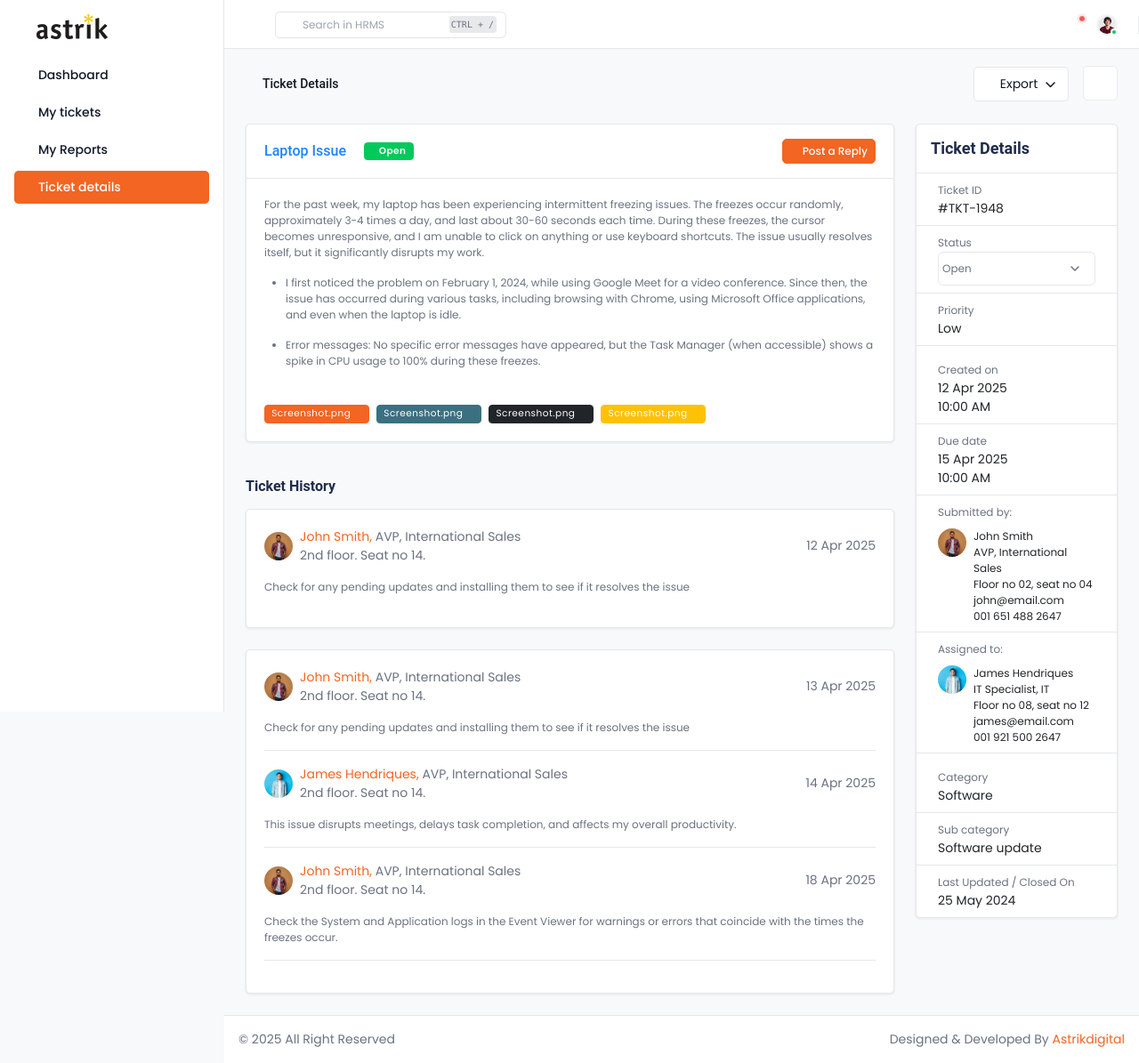
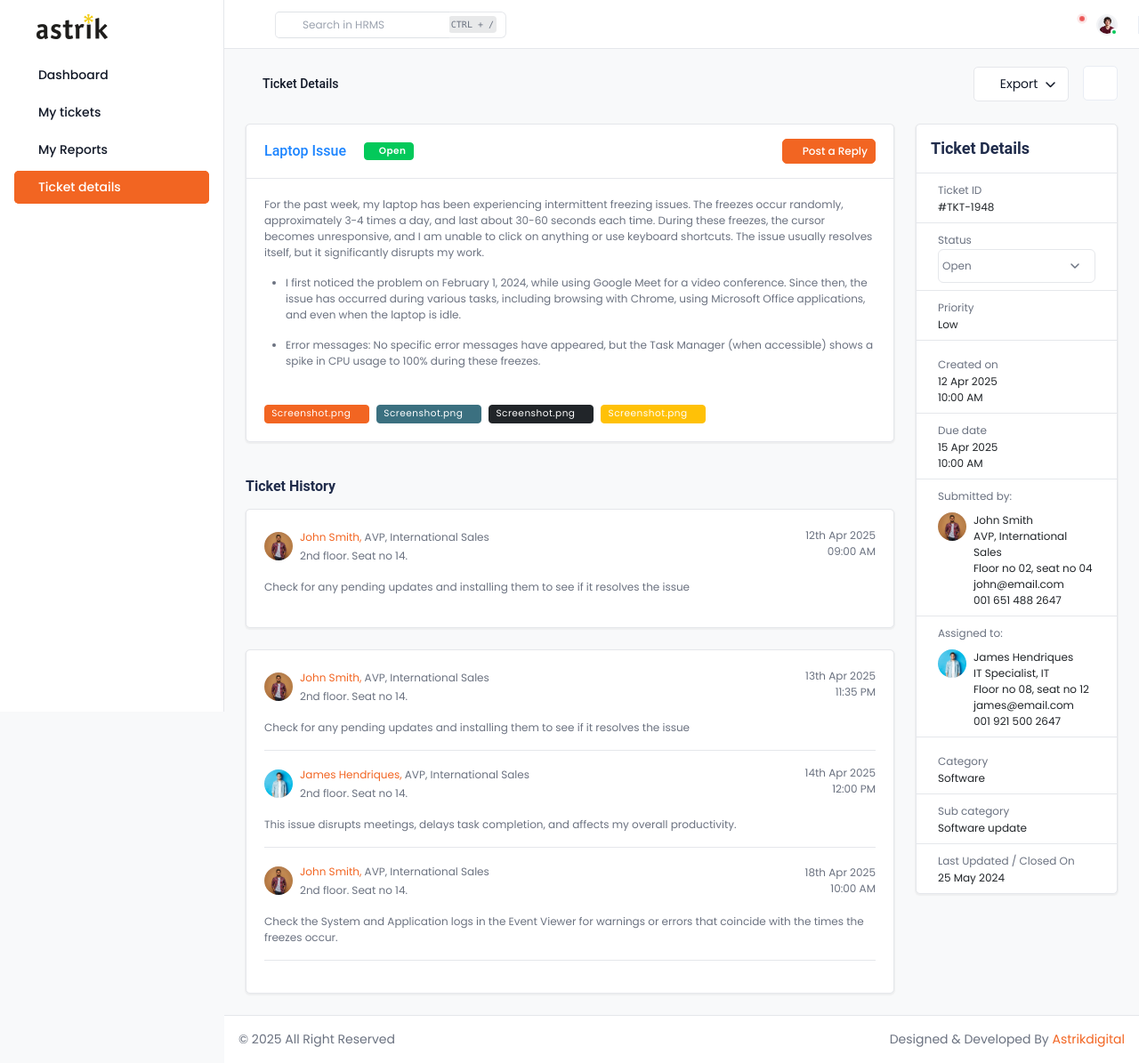
Before and after one commit to nabeelwork123/ticket-it-specialists, a PHP site: page /ticket-details.php in a window 1280 px wide. Shown: the whole page at 89% size. Run offline with PHP 8.4, Linux system fonts and the light colour scheme; some libraries are stand-ins or nearby versions; some web fonts are replaced.

Commit message:
new updates

```diff
--- a/ticket-details.php
+++ b/ticket-details.php
@@ -165,16 +165,16 @@
                         <div class="card-body">
 
                                     <div class="mb-3">
-                                        <div class="d-flex align-items-center justify-content-between flex-wrap mb-sm-3 mb-2">
+                                        <div class="d-flex align-items-start justify-content-between flex-wrap mb-sm-3 mb-2">
                                             <div class="d-flex align-items-center">
                                                 <span class="avatar avatar-md avatar-rounded me-2 flex-shrink-0"><img src="assets/img/users/user-01.webp" alt="Img"></span>
                                             <div>
-                                            <span class=""><span class="text-primary">John Smith,</span>  AVP, International Sales <br>2nd floor. Seat no 14.  </span>
+                                            <span class="fs-12"><span class="text-primary">John Smith,</span>  AVP, International Sales <br>2nd floor. Seat no 14.  </span>
                                                 <!-- <h6 class="mb-1">Marilyn Siegle</h6> -->
 
                                             </div>
                                             </div>
-                                            <p class="d-flex justify-content-end text-end mt-sm-0 mt-2"><i class="ti ti-calendar-bolt me-1"></i>12 Apr 2025</p>
+                                            <p class="d-flex align-items-start fs-12 justify-content-end text-end mt-sm-0 mt-2"><i class="ti ti-calendar-bolt me-1"></i>12th Apr 2025<br>09:00 AM</p>
                                         </div>
                                         <div>
                                             <div class="mb-sm-0 mb-0">
@@ -197,16 +197,16 @@
                         <div class="card-body">
                         <div>
                                     <div class="border-bottom mb-3">
-                                        <div class="d-flex align-items-center justify-content-between flex-wrap mb-sm-3 mb-2">
+                                        <div class="d-flex align-items-start justify-content-between flex-wrap mb-sm-3 mb-2">
                                             <div class="d-flex align-items-center">
                                                 <span class="avatar avatar-md avatar-rounded me-2 flex-shrink-0"><img src="assets/img/users/user-01.webp" alt="Img"></span>
                                             <div>
-                                            <span class=""><span class="text-primary">John Smith,</span>  AVP, International Sales <br>2nd floor. Seat no 14.  </span>
+                                            <span class="fs-12"><span class="text-primary">John Smith,</span>  AVP, International Sales <br>2nd floor. Seat no 14.  </span>
                                                 <!-- <h6 class="mb-1">Marilyn Siegle</h6> -->
 
                                             </div>
                                             </div>
-                                            <p class="d-flex align-items-center justify-content-end text-end mt-sm-0 mt-2"><i class="ti ti-calendar-bolt me-1"></i>13 Apr 2025</p>
+                                            <p class="d-flex align-items-start fs-12 justify-content-end text-end mt-sm-0 mt-2"><i class="ti ti-calendar-bolt me-1"></i>13th Apr 2025<br>11:35 PM </p>
                                         </div>
                                         <div>
                                             <div class="mb-sm-3 mb-1">
@@ -220,16 +220,16 @@
                                     </div>
                                 </div>
                                 <div class="border-bottom mb-3 ">
-                                        <div class="d-flex align-items-center justify-content-between flex-wrap mb-sm-3 mb-2">
+                                        <div class="d-flex align-items-start justify-content-between flex-wrap mb-sm-3 mb-2">
                                             <div class="d-flex align-items-center">
                                             <span class="avatar avatar-md avatar-rounded me-2 flex-shrink-0"><img src="assets/img/users/user-09.webp" alt="Img"></span>
                                             <div>
-                                            <span class=""><span class="text-primary">James Hendriques,</span>  AVP, International Sales <br>2nd floor. Seat no 14.  </span>
+                                            <span class="fs-12"><span class="text-primary">James Hendriques,</span>  AVP, International Sales <br>2nd floor. Seat no 14.  </span>
                                                 <!-- <h6 class="mb-1">Marilyn Siegle</h6> -->
 
                                             </div>
                                             </div>
-                                            <p class="d-flex align-items-center justify-content-end text-end mt-sm-0 mt-2"><i class="ti ti-calendar-bolt me-1"></i>14 Apr 2025</p>
+                                            <p class="d-flex align-items-start justify-content-end fs-12 text-end mt-sm-0 mt-2"><i class="ti ti-calendar-bolt me-1"></i>14th Apr 2025<br>12:00 PM</p>
                                         </div>
                                         <div>
                                             <div class="mb-sm-3 mb-0">
@@ -247,12 +247,13 @@
                                             <div class="d-flex align-items-center">
                                             <span class="avatar avatar-md avatar-rounded me-2 flex-shrink-0"><img src="assets/img/users/user-01.webp" alt="Img"></span>
                                             <div>
-                                            <span class=""><span class="text-primary">John Smith,</span>  AVP, International Sales <br>2nd floor. Seat no 14.  </span>
+                                            <span class="fs-12"><span class="text-primary">John Smith,</span>  AVP, International Sales <br>2nd floor. Seat no 14.  </span>
                                                 <!-- <h6 class="mb-1">Marilyn Siegle</h6> -->
 
                                             </div>
                                             </div>
-                                            <p class="d-flex  align-items-center justify-content-end text-end mt-sm-0 mt-2"><i class="ti ti-calendar-bolt me-1"></i>18 Apr 2025</p>
+                                            <p class="d-flex fs-12 align-items-start justify-content-end text-end mt-sm-0 mt-2"><i class="ti ti-calendar-bolt me-1"></i>18th Apr 2025<br>10:00 AM </p>
+
                                         </div>
                                         <div>
                                             <div class="mb-sm-3 mb-1">
@@ -294,13 +295,13 @@
                             <div class="col-lg-l2">
                             <div class="border-bottom px-sm-4 px-1 py-2">
                                 <span class="fs-12">Ticket ID</span>
-                                <p class="text-dark">#TKT-1948</p>
+                                <p class="text-dark fs-12">#TKT-1948</p>
                             </div>
                             </div>
                             <div class="col-lg-12">
                             <div class="border-bottom px-sm-4 px-1 py-2">
                                 <span class="fs-12">Status</span>
-                                    <select class="form-select form-control px-1">
+                                    <select class="form-select form-control px-1 fs-12">
 
                                         <option selected>Open</option>
                                         <option>close</option>
@@ -311,21 +312,21 @@
                             <div class="col-lg-12">
                             <div class="border-bottom px-sm-4 px-1 py-2 mb-2">
                                 <span class="fs-12">Priority </span>
-                                <p class="text-dark">Low</p>
+                                <p class="text-dark fs-12">Low</p>
                             </div>
                             </div>
                             <div class="col-lg-12">
                             <div class="border-bottom px-sm-4 px-1 py-2">
                                 <span class="fs-12">Created on</span>
-                                <p class="text-dark mb-0">12 Apr 2025</p>
-                                <p class="text-dark mb-0">10:00 AM</p>
+                                <p class="text-dark mb-0 fs-12">12 Apr 2025</p>
+                                <p class="text-dark mb-0 fs-12">10:00 AM</p>
                             </div>
                             </div>
                             <div class="col-lg-12">
                             <div class="border-bottom px-sm-4 px-1 py-2 mb-2">
                                 <span class="fs-12">Due date</span>
-                                <p class="text-dark mb-0">15 Apr 2025</p>
-                                <p class="text-dark mb-0">10:00 AM</p>
+                                <p class="text-dark mb-0 fs-12">15 Apr 2025</p>
+                                <p class="text-dark mb-0 fs-12">10:00 AM</p>
                             </div>
                             </div>
                             <div class="col-lg-12">
@@ -358,19 +359,19 @@
                             <div class="col-lg-12">
                             <div class="border-bottom px-sm-4 px-1 py-2">
                                 <span class="fs-12">Category</span>
-                                <p class="text-dark"> Software </p>
+                                <p class="text-dark fs-12"> Software </p>
                             </div>
                             </div>
                             <div class="col-lg-12">
                             <div class="border-bottom px-sm-4 px-1 py-2">
                                 <span class="fs-12">Sub category</span>
-                                <p class="text-dark"> Software update</p>
+                                <p class="text-dark fs-12"> Software update</p>
                             </div>
                             </div>
                             <div class="col-lg-12">
                             <div class="px-sm-4 px-1 py-2">
                                 <span class="fs-12">Last Updated / Closed On</span>
-                                <p class="text-dark">25 May 2024</p>
+                                <p class="text-dark fs-12">25 May 2024</p>
                             </div>
                             </div>
 
```
Also changed, not shown: index.php (+22 -13 lines), my-tickets.php (+16 -16 lines).
